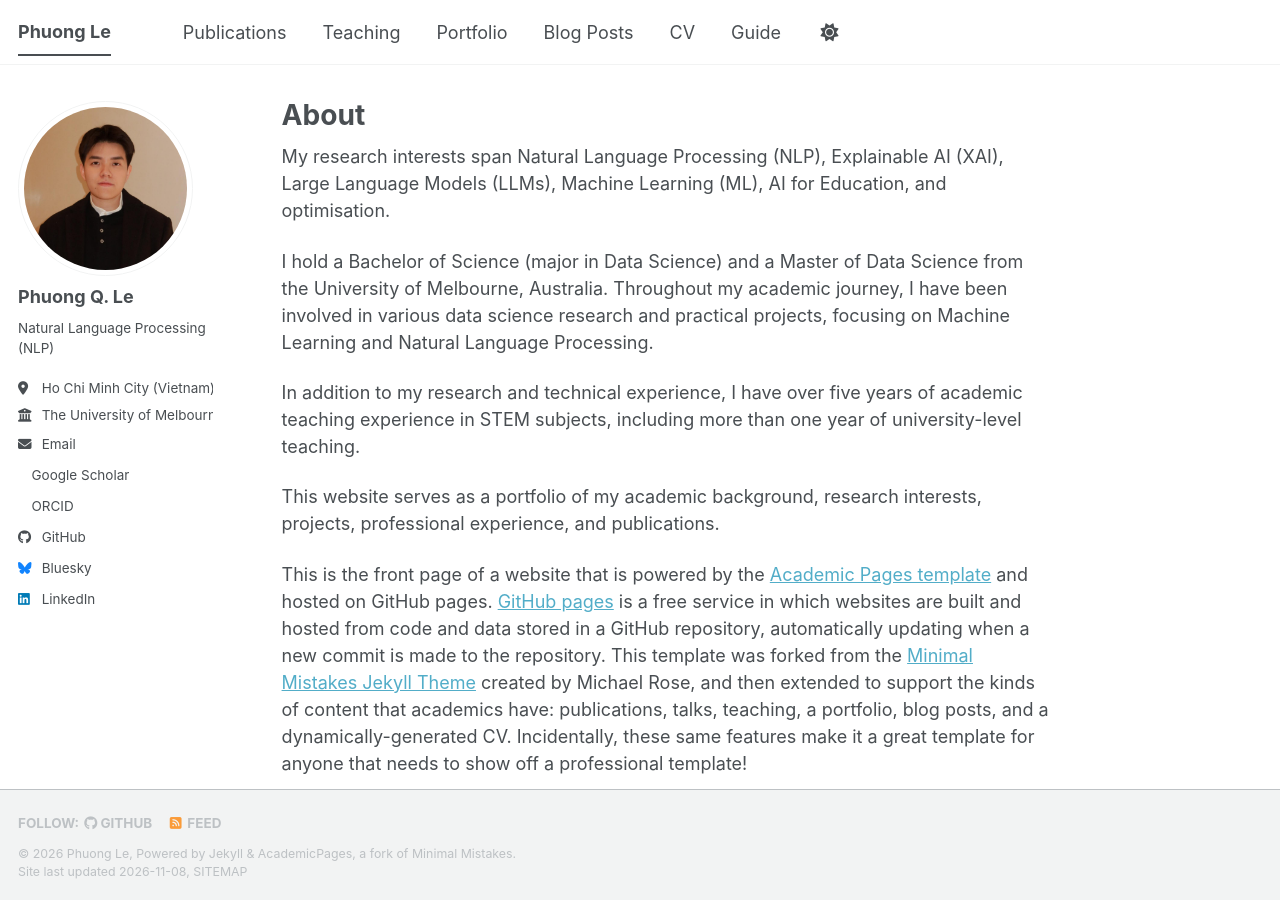
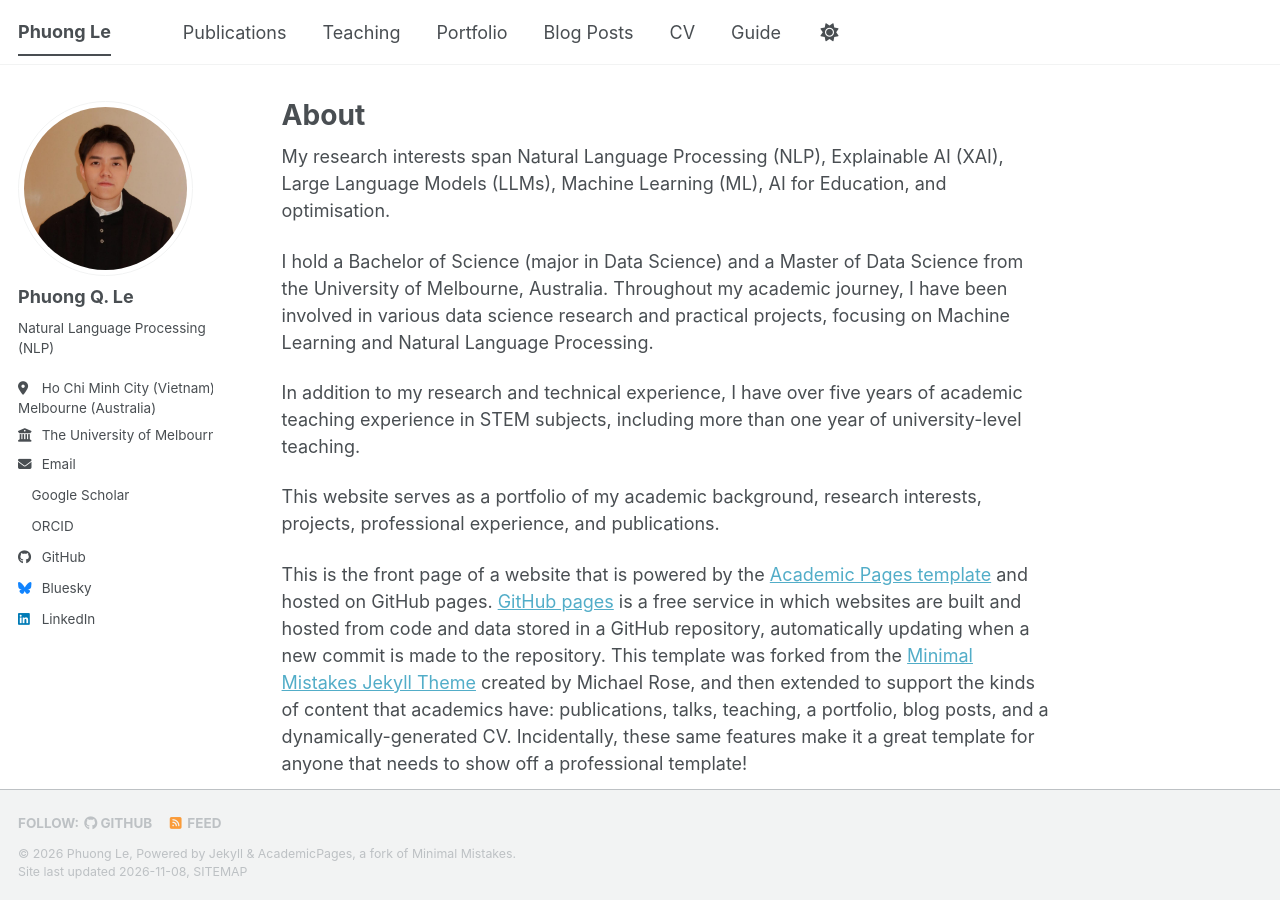
Before and after one commit to ple30/ple30.github.io, a Jekyll site: the page built from _pages/about.md, in a window 1280 px wide and 900 px high. Built offline with Jekyll 4.4.1, drawn with Linux system fonts in a browser that asks for light colours; a script bundle is joined from its source files by our own code; a style sheet for code colours, icons or effects is not loaded.

```diff
--- a/_config.yml
+++ b/_config.yml
@@ -27,7 +27,7 @@ author:
   name             : "Phuong Q. Le"
   pronouns         : # example: "she/her"
   bio              : "Natural Language Processing (NLP)"
-  location         :  "Ho Chi Minh City (Vietnam) / Melbourne (Australia)"
+  location         :  "Ho Chi Minh City (Vietnam)<br>Melbourne (Australia)"
   employer         : "The University of Melbourne"
   uri              : # URL
   email            : "phuongqle.data@gmail.com"
```
